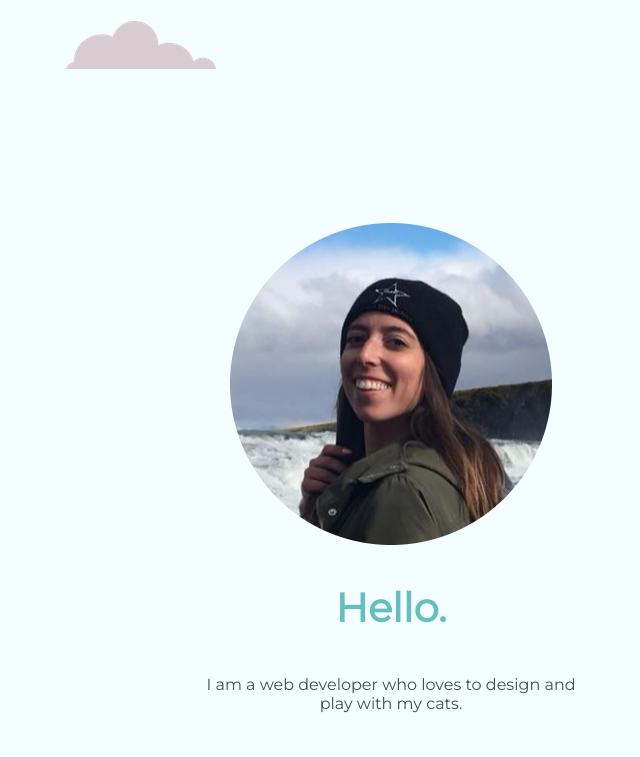
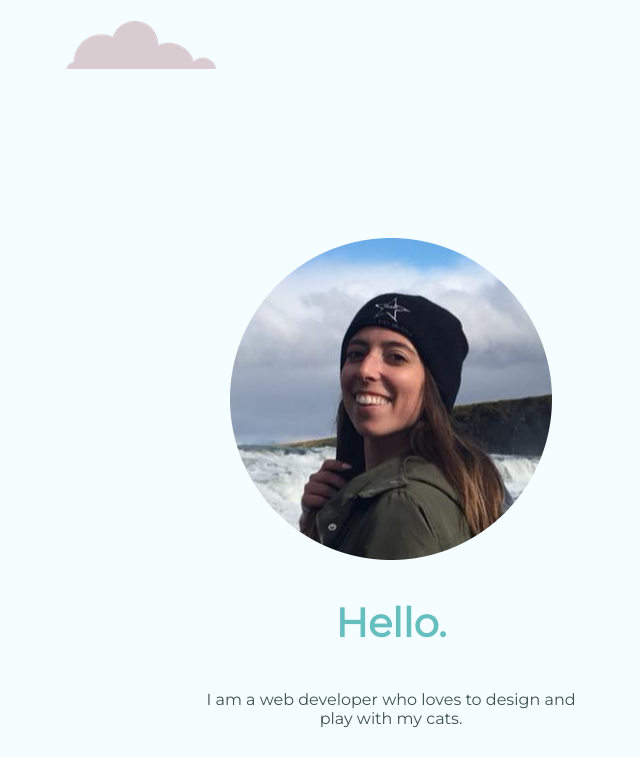
Before and after one commit to taylormccormack/mywebsite, a plain HTML site: page index.html in a window 1280 px wide. Shown: the part 434-1191 px from the top of the page, without its empty margins (249-889 px from the left). Drawn offline with Linux system fonts and the light colour scheme; a web font is replaced by a local one.

Commit message:
Updated padding on profile image

```diff
--- a/styles.css
+++ b/styles.css
@@ -135,5 +135,5 @@ h3 {
   }
 
   .profile-img {
-    padding-top: 50px;
+    padding-top: 65px;
   }
```
